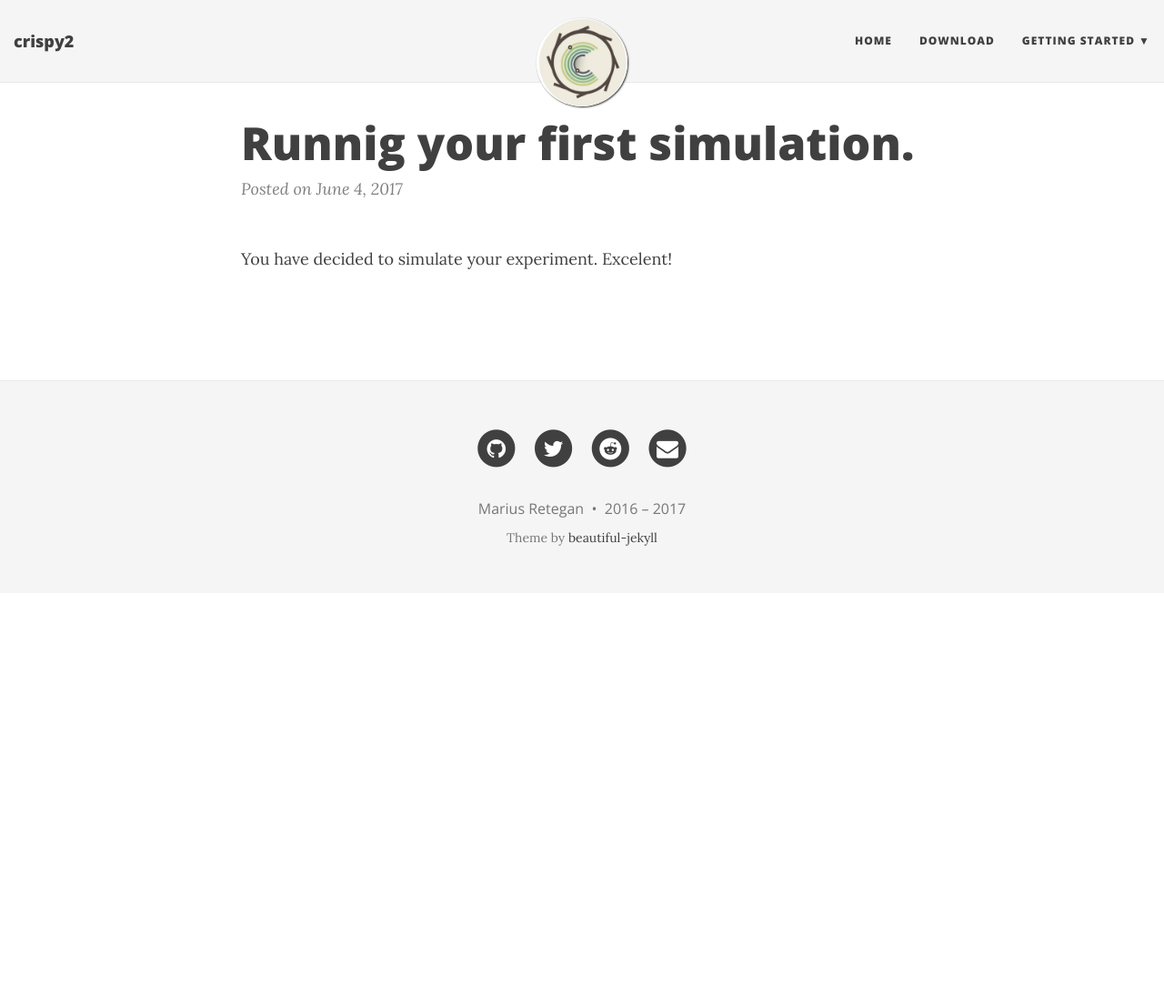
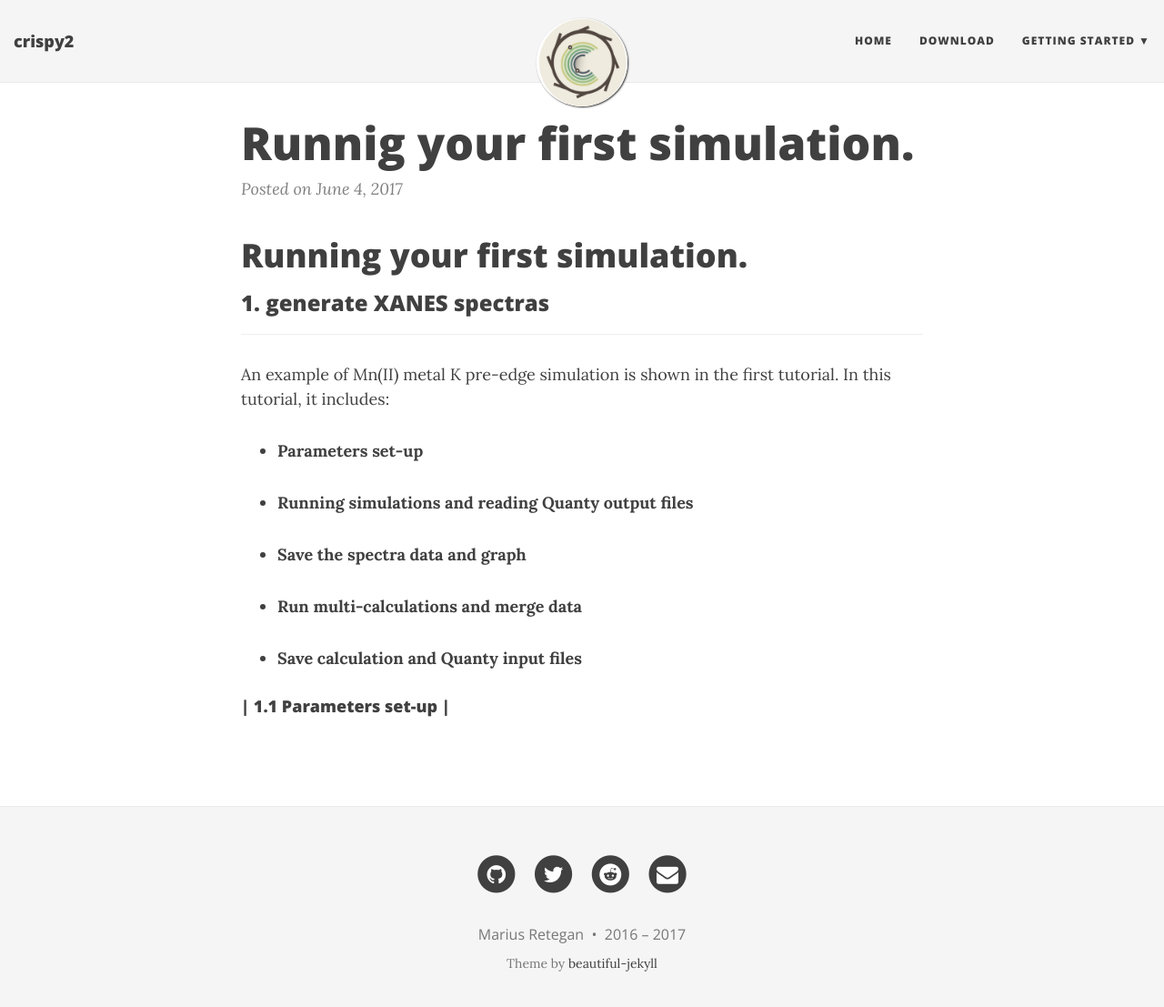
Before and after one commit to Cathyhjj/crispy2, a Jekyll site: the page built from _posts/2017-06-04-running-your-first-simulation.md, in a window 1280 px wide and 1120 px high. Shown: the top 1107 px of the window at 91% size. Built offline with Jekyll 4.4.1, drawn with Linux system fonts in a browser that asks for light colours; nearby versions of some CDN libraries.

Commit message:
Update 2017-06-04-running-your-first-simulation.md

```diff
--- a/_posts/2017-06-04-running-your-first-simulation.md
+++ b/_posts/2017-06-04-running-your-first-simulation.md
@@ -3,4 +3,22 @@ layout: post
 title: Runnig your first simulation.
 ---
 
-You have decided to simulate your experiment. Excelent!
+# Running your first simulation.
+
+### 1. generate XANES spectras
+***
+
+An example of Mn(II) metal K pre-edge simulation is shown in the first tutorial.
+In this tutorial, it includes:
+
+* **Parameters set-up**
+
+* **Running simulations and reading Quanty output files**
+
+* **Save the spectra data and graph**
+
+* **Run multi-calculations and merge data**
+
+* **Save calculation and Quanty input files**
+
+#### | 1.1 Parameters set-up |
```
